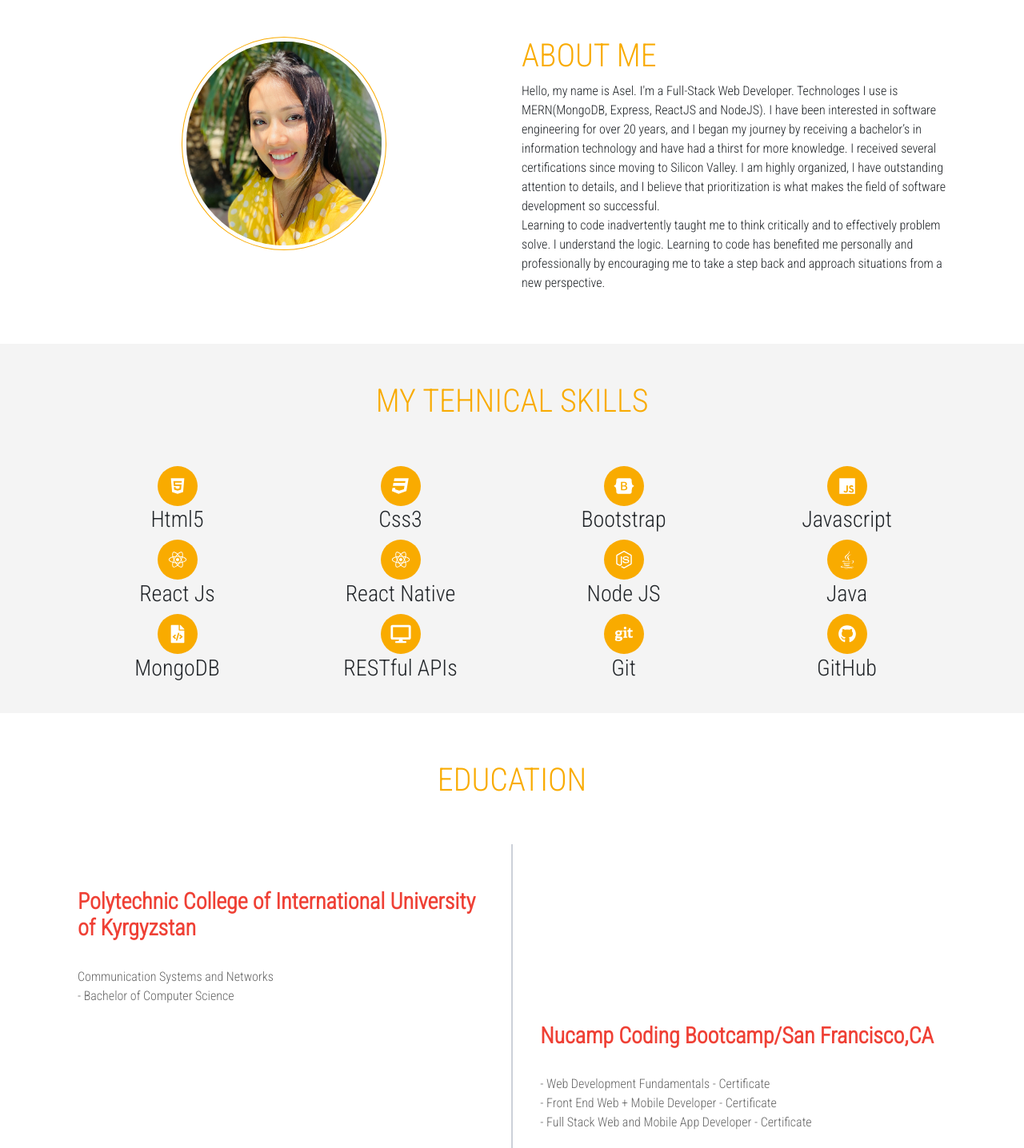
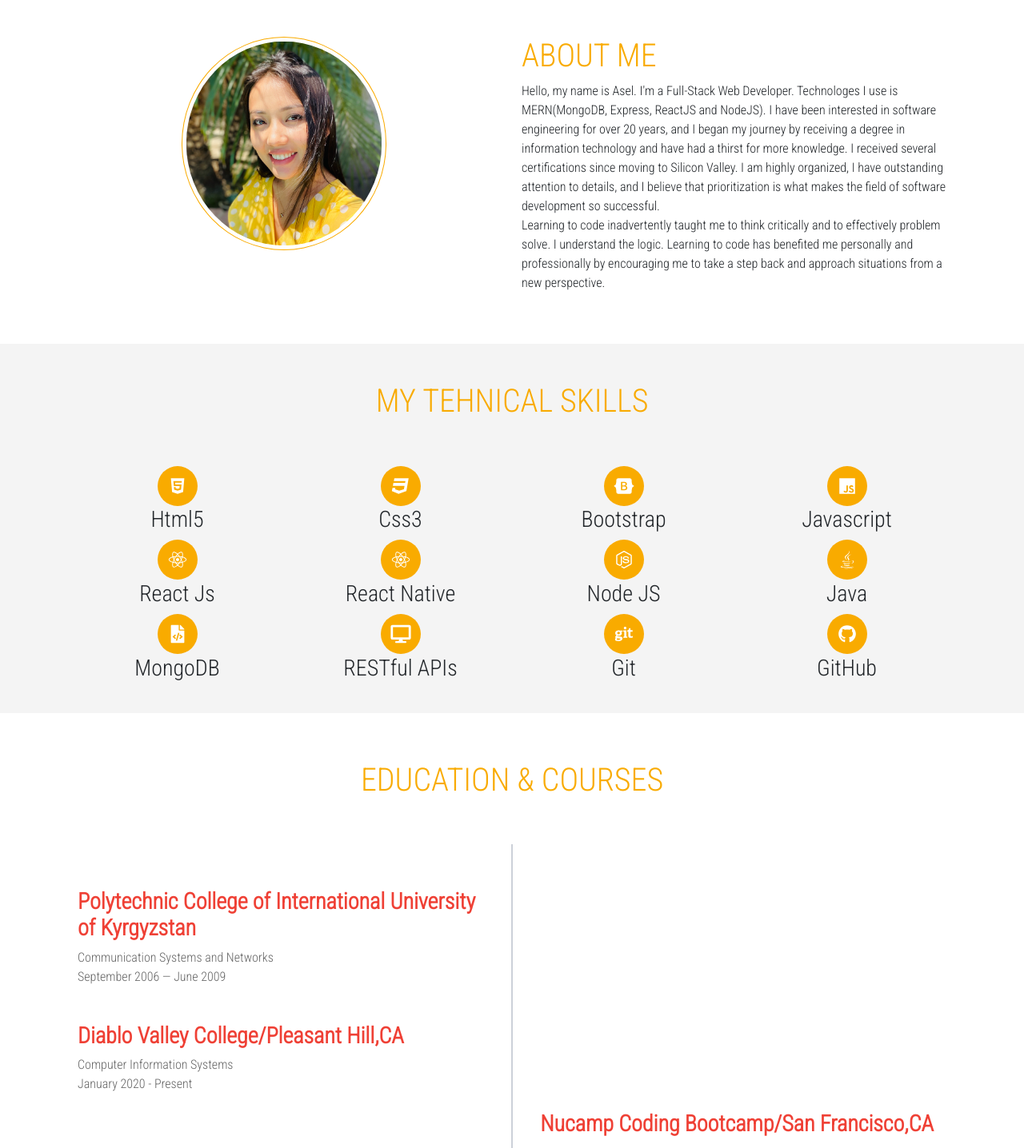
Before and after one commit to Aselya8/profile-portfolio, a React (Create React App) app: page / in a window 1280 px wide. Shown: the part 834-2270 px from the top of the page at 80% size. Built offline with nearby package versions, Linux system fonts and the light colour scheme.

Commit message:
About me and Edu/components

```diff
--- a/src/components/AboutMe.js
+++ b/src/components/AboutMe.js
@@ -14,7 +14,7 @@ const AboutMe = () => {
                     <h1 className="about-heading">about me</h1>
                     <p>
                         Hello, my name is Asel. I'm a Full-Stack Web Developer. Technologes I use is MERN(MongoDB, Express, ReactJS and NodeJS).
-                        I have been interested in software engineering for over 20 years, and I began my journey by receiving a bachelor’s in information technology and have had a thirst for more knowledge. I received several certifications since moving to Silicon Valley. I am highly organized, I have outstanding attention to details, and I believe that prioritization is what makes the field of software development so successful.
+                        I have been interested in software engineering for over 20 years, and I began my journey by receiving a degree in information technology and have had a thirst for more knowledge. I received several certifications since moving to Silicon Valley. I am highly organized, I have outstanding attention to details, and I believe that prioritization is what makes the field of software development so successful.
                         <br />
                         Learning to code inadvertently taught me to think critically and to effectively problem solve. I understand the logic. Learning to code has benefited me personally and professionally by encouraging me to take a step back and approach situations from a new perspective.
                     </p>
--- a/src/components/Education.js
+++ b/src/components/Education.js
@@ -5,30 +5,17 @@ const Education = () => {
     return (
         <div id="education" className="education">
             <div className="d-flex justify-content-center my-5">
-                <h1>education</h1>
+                <h1>education & Courses</h1>
             </div>
             <div className="container education-wrapper">
                 <div className="timeline-block timeline-block-left">
                     <div className="marker"></div>
                     <div className="timeline-content">
                     <h3>Polytechnic College of International University of Kyrgyzstan</h3>
-                    <p>
-                    <br /> Communication Systems and Networks
-                    <br /> - Bachelor of Computer Science
+                    <p> Communication Systems and Networks
+                    <br /> September 2006 — June 2009
                     <br />
-                    </p>
-
-                </div>
-                </div>
-
-                <div className="timeline-block timeline-block-right">
-                    <div className="marker"></div>
-                    <div className="timeline-content">
-                    <h3>Nucamp Coding Bootcamp/San Francisco,CA</h3>
-                    <p>
-                    <br /> - Web Development Fundamentals - Certificate
-                    <br /> - Front End Web + Mobile Developer - Certificate
-                    <br /> - Full Stack Web and Mobile App Developer - Certificate
+                    <br />
                     </p>
                     </div>
                 </div>
@@ -37,11 +24,22 @@ const Education = () => {
                     <div className="marker"></div>
                     <div className="timeline-content">
                     <h3>Diablo Valley College/Pleasant Hill,CA</h3>
-                    <p> - - Computer Information Systems
-                    <br /> - In progress
+                    <p> Computer Information Systems
+                    <br /> January 2020 - Present
                     </p>
                     </div>
                 </div>
+
+                <div className="timeline-block timeline-block-right">
+                    <div className="marker"></div>
+                    <div className="timeline-content">
+                    <h3>Nucamp Coding Bootcamp/San Francisco,CA</h3>
+                    <p> Full Stack Web and Mobile App Developer
+                    <br /> May 2021 - November 2021
+                    </p>
+                    </div>
+                </div>
+
             </div>
         </div>
     )
```
